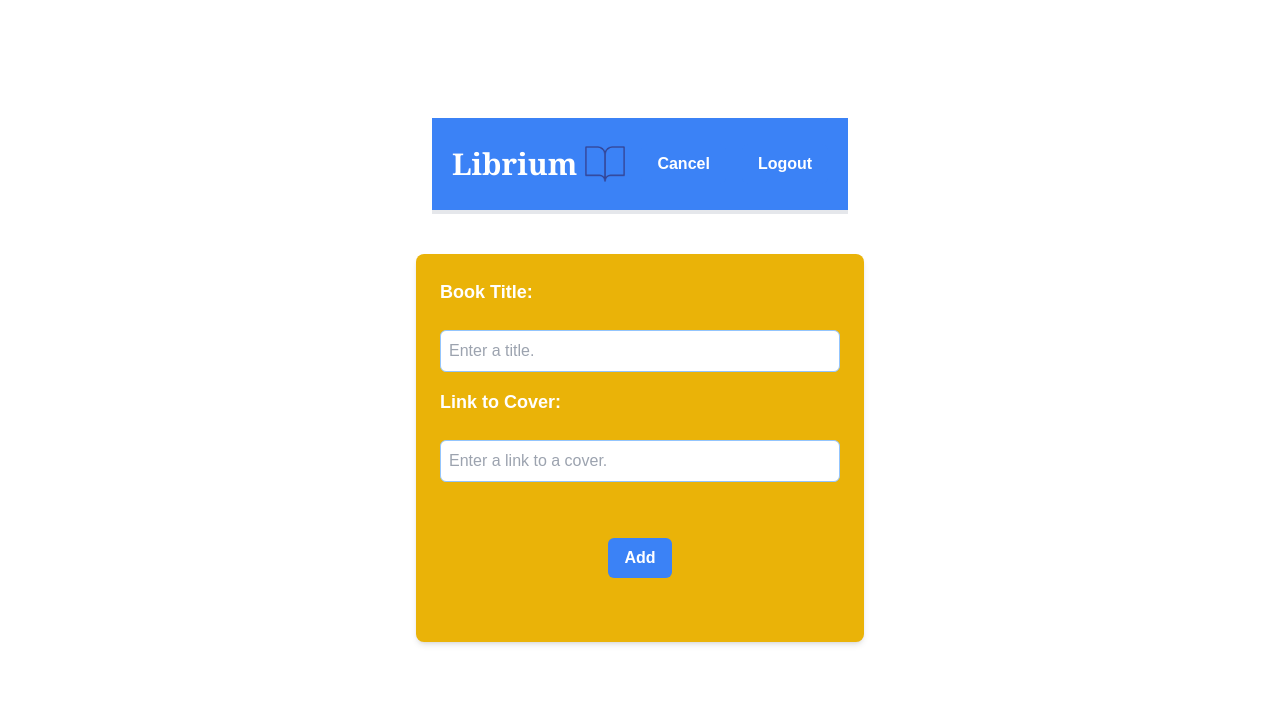
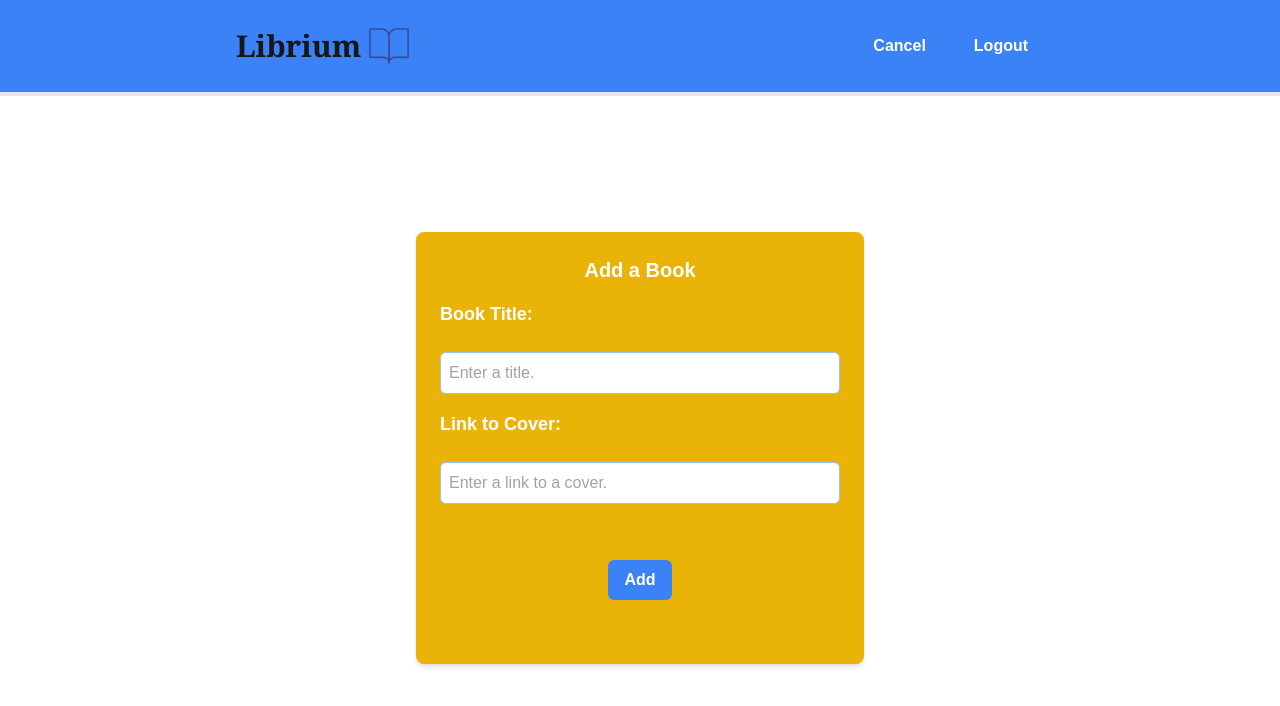
Before and after one commit to ajv20620/CSCI4300-Group-Project, a Next.js app: page /add-item in a window 1280 px wide. Shown: the top 706 px of the page. Built offline with nearby package versions, Linux system fonts and the light colour scheme; no server answers.

Commit message:
fixed header and centered form

```diff
--- a/src/app/add-item/page.tsx
+++ b/src/app/add-item/page.tsx
@@ -62,9 +62,13 @@ export default function Additem() {
 
 
     return(
-      <div className="flex flex-col items-center justify-center w-screen h-screen text-white">
+      <div>
             <Header buttons={addItemHeaderButtons}/>
+          <div className="flex flex-col items-center justify-center mt-[96px]">
             <form className="w-[90%] max-w-md p-6 bg-yellow-500 shadow-md rounded-lg text-white flex flex-col gap-4 m-10 z-10">
+            <div className="flex items-center justify-center">
+                <h1 className="text-xl font-bold">Add a Book</h1>
+              </div>
                 <h1 className="font-bold text-lg">Book Title:</h1>
                 <input type="text" id="book-title" className="w-full p-2 mt-2 border text-blue-600 border-blue-300 rounded-md"
                 placeholder="Enter a title."
@@ -84,7 +88,7 @@ export default function Additem() {
                   <Button type="submit" onClick={onSubmit}>Add</Button>
                 </div>
             </form>
-
+          </div>
         </div>
     );
     }
```
